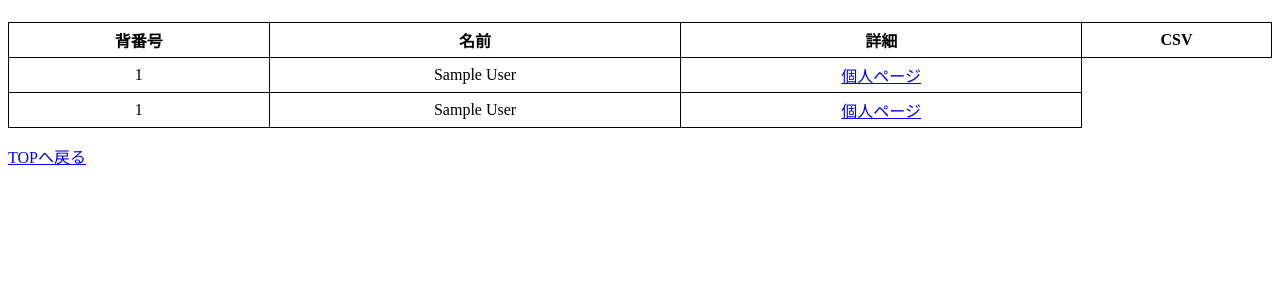
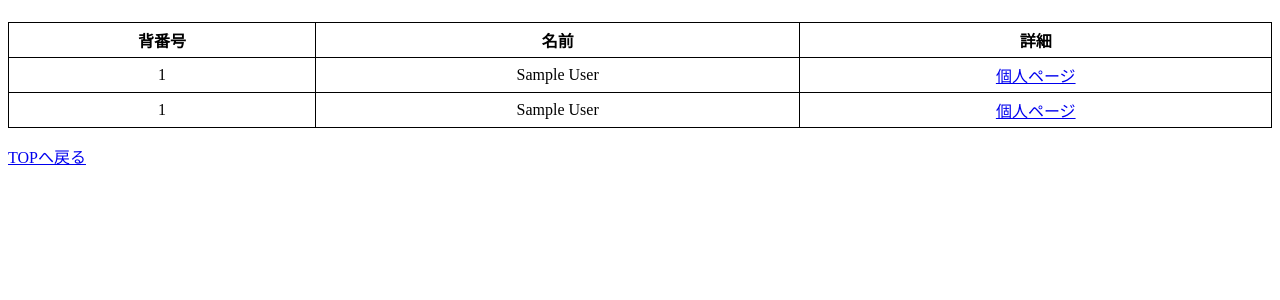
Before and after one commit to yuki-takahashi-51/baseball_app, a Django app: page /player_app/original_all_result in a window 1280 px wide. Shown: the part 67-367 px from the top of the page. Run offline with Django 5.2, Linux system fonts and the light colour scheme; a user stored in the database is signed in; tables that the repository leaves empty hold one stand-in row (values such as "Sample post"); parts of the project's set-up code (start-up, migrations or seed data) failed here and were passed over.

Commit message:
Update original_player_result.html

```diff
--- a/templates/original_player_result.html
+++ b/templates/original_player_result.html
@@ -17,7 +17,6 @@
                 <th>背番号</th>
                 <th>名前</th>
                 <th>詳細</th>
-                <th>CSV</th>
             </tr>
             {% for player in players %}
             <tr>
```
